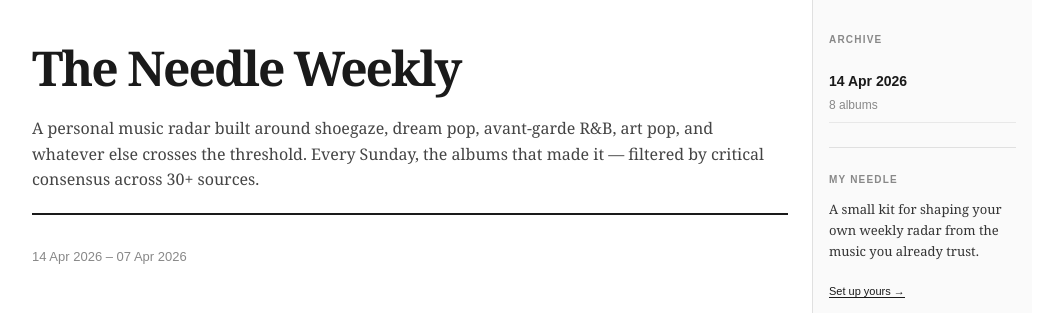
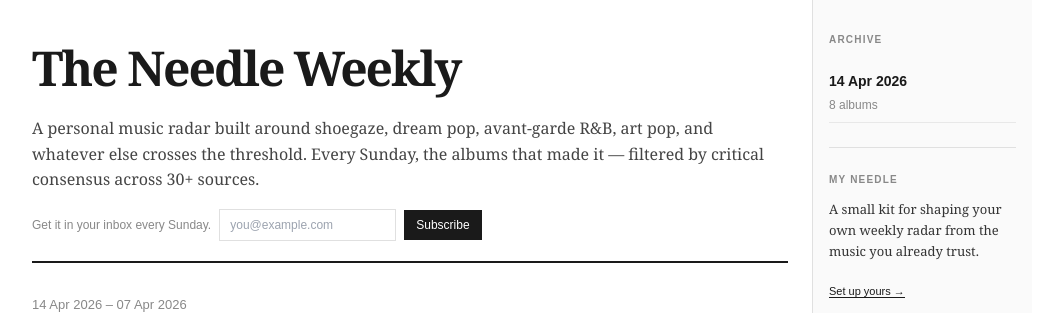
Before and after one commit to giarmisen/needle-web, a Next.js app: page / in a window 1280 px wide. Shown: the top 313 px of the page, without its empty margins (120-1167 px from the left). Built offline with nearby package versions, Linux system fonts and the light colour scheme; grey boxes are pictures that could not be loaded.

Commit message:
add subscription form

```diff
--- /dev/null
+++ b/app/api/subscribe/route.ts
@@ -0,0 +1,48 @@
+import { NextResponse } from "next/server";
+import { google } from "googleapis";
+
+const SHEET_ID = "1XaHEU5tuGkpVDVCCYz9q4erC05qb60oruFGNE0Smnmg";
+const EMAIL_REGEX = /^[^\s@]+@[^\s@]+\.[^\s@]+$/;
+
+type SubscribeRequest = {
+  email?: string;
+};
+
+export async function POST(request: Request) {
+  try {
+    const body = (await request.json()) as SubscribeRequest;
+    const email = body.email?.trim().toLowerCase() ?? "";
+
+    if (!EMAIL_REGEX.test(email)) {
+      return NextResponse.json({ error: "Please enter a valid email address." }, { status: 400 });
+    }
+
+    const clientEmail = process.env.GOOGLE_SERVICE_ACCOUNT_EMAIL;
+    const privateKey = process.env.GOOGLE_SERVICE_ACCOUNT_PRIVATE_KEY?.replace(/\\n/g, "\n");
+
+    if (!clientEmail || !privateKey) {
+      return NextResponse.json({ error: "Google Sheets credentials are not configured." }, { status: 500 });
+    }
+
+    const auth = new google.auth.JWT({
+      email: clientEmail,
+      key: privateKey,
+      scopes: ["https://www.googleapis.com/auth/spreadsheets"],
+    });
+
+    const sheets = google.sheets({ version: "v4", auth });
+    await sheets.spreadsheets.values.append({
+      spreadsheetId: SHEET_ID,
+      range: "Sheet1!A:B",
+      valueInputOption: "USER_ENTERED",
+      requestBody: {
+        values: [[email, new Date().toISOString()]],
+      },
+    });
+
+    return NextResponse.json({ success: true });
+  } catch (error) {
+    const message = error instanceof Error ? error.message : "Unable to subscribe right now.";
+    return NextResponse.json({ error: message }, { status: 500 });
+  }
+}
--- a/app/archive/[week]/page.tsx
+++ b/app/archive/[week]/page.tsx
@@ -2,6 +2,7 @@ import Link from "next/link";
 import { notFound } from "next/navigation";
 import { getAllRadars, getRadarByWeek } from "@/lib/radars";
 import type { RadarAlbum as Album } from "@/lib/radar-types";
+import HeaderWithSubscribe from "@/components/HeaderWithSubscribe";
 
 type RadarWeekPageProps = {
   params: { week: string };
@@ -56,16 +57,10 @@ export default async function RadarWeekPage({ params }: RadarWeekPageProps) {
       <div className="mx-auto w-full max-w-5xl">
         <div className="grid grid-cols-1 md:grid-cols-[minmax(0,1fr)_220px]">
           <main className="px-6 py-8 md:px-6">
-            <header className="border-b-2 border-[#1a1a1a] pb-5">
-              <h1 className="text-[32px] font-black tracking-[-2px] text-[#1a1a1a] [font-family:Georgia,Times,'Times_New_Roman',serif] md:text-[48px]">
-                The Needle Weekly
-              </h1>
-              <p className="mt-3 text-[16px] leading-[1.6] text-[#444444] [font-family:Georgia,Times,'Times_New_Roman',serif]">
-                A personal music radar built around shoegaze, dream pop, avant-garde R&amp;B, art pop, and whatever else
-                crosses the threshold. Every Sunday, the albums that made it — filtered by critical consensus across 30+
-                sources.
-              </p>
-            </header>
+            <HeaderWithSubscribe
+              title="The Needle Weekly"
+              description="A personal music radar built around shoegaze, dream pop, avant-garde R&B, art pop, and whatever else crosses the threshold. Every Sunday, the albums that made it — filtered by critical consensus across 30+ sources."
+            />
 
             <div className="mt-8">
               <p className="mb-6 text-[13px] text-[#888888] [font-family:Arial,Helvetica,sans-serif]">
--- /dev/null
+++ b/components/HeaderWithSubscribe.tsx
@@ -0,0 +1,83 @@
+"use client";
+
+import { FormEvent, useState } from "react";
+
+type HeaderWithSubscribeProps = {
+  title: string;
+  description: string;
+};
+
+export default function HeaderWithSubscribe({ title, description }: HeaderWithSubscribeProps) {
+  const [email, setEmail] = useState("");
+  const [isSubmitting, setIsSubmitting] = useState(false);
+  const [isSuccess, setIsSuccess] = useState(false);
+  const [error, setError] = useState<string | null>(null);
+
+  async function onSubmit(event: FormEvent<HTMLFormElement>) {
+    event.preventDefault();
+    setError(null);
+    setIsSubmitting(true);
+
+    try {
+      const res = await fetch("/api/subscribe", {
+        method: "POST",
+        headers: { "Content-Type": "application/json" },
+        body: JSON.stringify({ email }),
+      });
+      const data = await res.json();
+
+      if (!res.ok) {
+        throw new Error(data?.error ?? "Subscription failed.");
+      }
+
+      setIsSuccess(true);
+      setEmail("");
+    } catch (err) {
+      const message = err instanceof Error ? err.message : "Unable to subscribe right now.";
+      setError(message);
+    } finally {
+      setIsSubmitting(false);
+    }
+  }
+
+  return (
+    <header className="border-b-2 border-[#1a1a1a] pb-5">
+      <h1 className="text-[32px] font-black tracking-[-2px] text-[#1a1a1a] [font-family:Georgia,Times,'Times_New_Roman',serif] md:text-[48px]">
+        {title}
+      </h1>
+      <p className="mt-3 text-[16px] leading-[1.6] text-[#444444] [font-family:Georgia,Times,'Times_New_Roman',serif]">
+        {description}
+      </p>
+
+      <div className="mt-4">
+        {isSuccess ? (
+          <p className="text-[12px] italic text-[#888888] [font-family:Georgia,Times,'Times_New_Roman',serif]">You&apos;re in.</p>
+        ) : (
+          <form onSubmit={onSubmit} className="flex flex-wrap items-center gap-2">
+            <span className="text-[12px] text-[#888888] [font-family:Arial,Helvetica,sans-serif]">
+              Get it in your inbox every Sunday.
+            </span>
+            <input
+              type="email"
+              required
+              value={email}
+              onChange={(e) => setEmail(e.target.value)}
+              placeholder="you@example.com"
+              className="border border-[#e0e0e0] px-[10px] py-[6px] text-[12px] text-[#1a1a1a] [font-family:Arial,Helvetica,sans-serif] focus:outline-none"
+            />
+            <button
+              type="submit"
+              disabled={isSubmitting}
+              className="bg-[#1a1a1a] px-3 py-[6px] text-[12px] text-white [font-family:Arial,Helvetica,sans-serif] disabled:opacity-60"
+            >
+              {isSubmitting ? "Subscribing..." : "Subscribe"}
+            </button>
+          </form>
+        )}
+        {error ? (
+          <p className="mt-2 text-[12px] text-[#888888] [font-family:Arial,Helvetica,sans-serif]">{error}</p>
+        ) : null}
+      </div>
+    </header>
+  );
+}
--- a/components/RadarHomeClient.tsx
+++ b/components/RadarHomeClient.tsx
@@ -3,6 +3,7 @@
 import { useMemo, useState } from "react";
 import Link from "next/link";
 import type { Radar } from "@/lib/radar-types";
+import HeaderWithSubscribe from "@/components/HeaderWithSubscribe";
 
 export type ArchiveItem = {
   week: string;
@@ -70,16 +71,10 @@ export default function RadarHomeClient({ initialWeek, initialRadar, archive }:
       <div className="mx-auto w-full max-w-5xl">
         <div className="grid grid-cols-1 md:grid-cols-[minmax(0,1fr)_220px]">
           <main className="px-6 py-8 md:px-6">
-            <header className="border-b-2 border-[#1a1a1a] pb-5">
-              <h1 className="text-[32px] font-black tracking-[-2px] text-[#1a1a1a] [font-family:Georgia,Times,'Times_New_Roman',serif] md:text-[48px]">
-                The Needle Weekly
-              </h1>
-              <p className="mt-3 text-[16px] leading-[1.6] text-[#444444] [font-family:Georgia,Times,'Times_New_Roman',serif]">
-                A personal music radar built around shoegaze, dream pop, avant-garde R&amp;B, art pop, and whatever else
-                crosses the threshold. Every Sunday, the albums that made it — filtered by critical consensus across 30+
-                sources.
-              </p>
-            </header>
+            <HeaderWithSubscribe
+              title="The Needle Weekly"
+              description="A personal music radar built around shoegaze, dream pop, avant-garde R&B, art pop, and whatever else crosses the threshold. Every Sunday, the albums that made it — filtered by critical consensus across 30+ sources."
+            />
 
             <div className="mt-8">
               <p className="mb-6 text-[13px] text-[#888888] [font-family:Arial,Helvetica,sans-serif]">
--- a/package.json
+++ b/package.json
@@ -11,6 +11,7 @@
   "dependencies": {
     "class-variance-authority": "^0.7.1",
     "clsx": "^2.1.1",
+    "googleapis": "^171.4.0",
     "lucide-react": "^1.8.0",
     "next": "14.2.35",
     "radix-ui": "^1.4.3",
```
Also changed, not shown: 1 other file (tests, documents, lock files or other folders).
